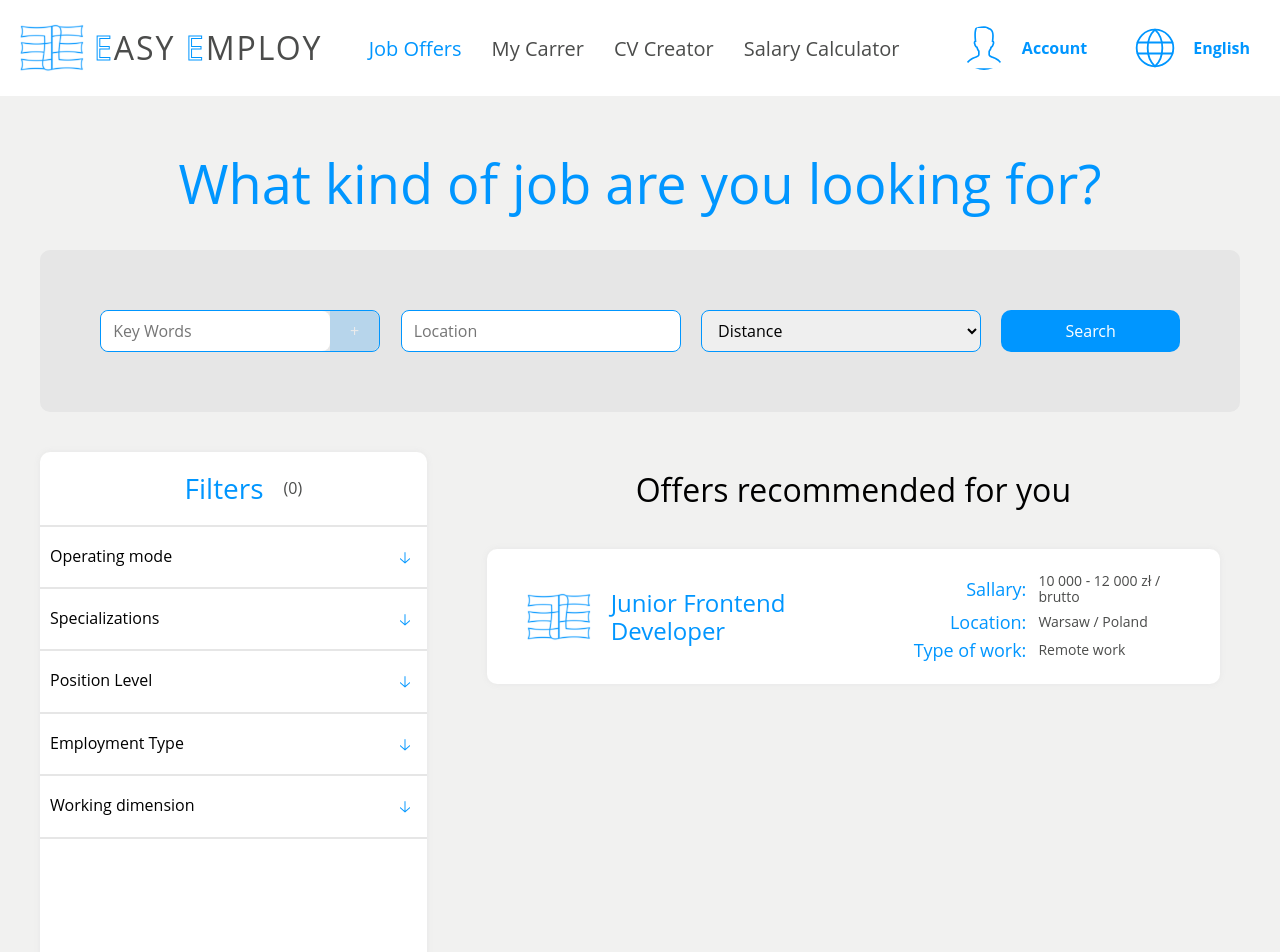
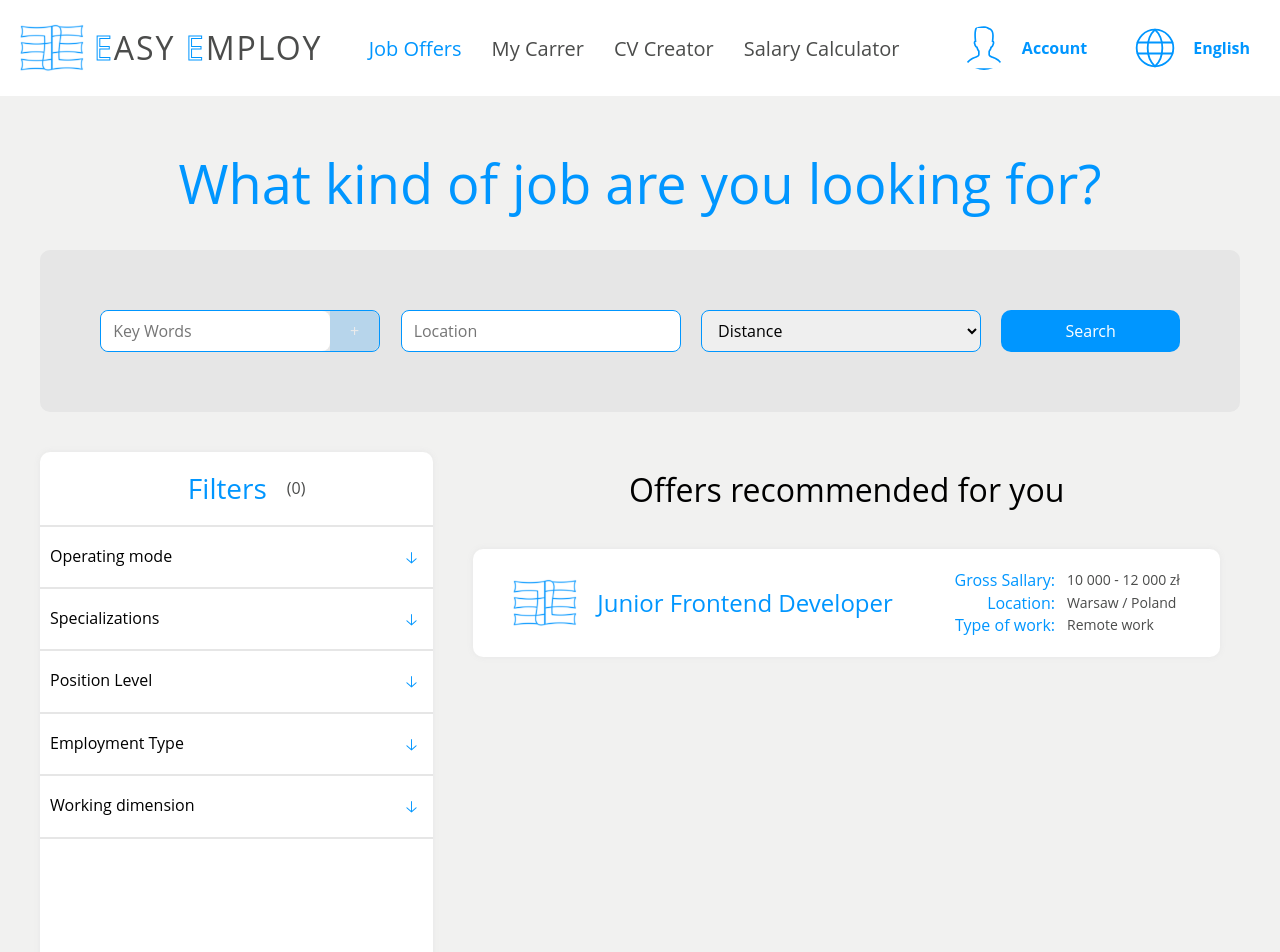
Before and after one commit to mizdebski77/Easy-Employ, a React (Create React App) app: page /Offers in a window 1280 px wide. Shown: the top 952 px of the page. Built offline with nearby package versions, Linux system fonts and the light colour scheme.

Commit message:
Offer tile styles changed

```diff
--- a/src/features/JobOffers/Offers/offers.tsx
+++ b/src/features/JobOffers/Offers/offers.tsx
@@ -16,8 +16,8 @@ export const Offers = () => {
                 <ContentWrapper>
                     <CaptionsContainer>
                         <OfferCaptionWrapper>
-                            <OfferCaptionTitle>Sallary:</OfferCaptionTitle>
-                            <OfferCaptionTContent>10 000 - 12 000 zł / brutto</OfferCaptionTContent>
+                            <OfferCaptionTitle>Gross Sallary:</OfferCaptionTitle>
+                            <OfferCaptionTContent>10 000 - 12 000 zł</OfferCaptionTContent>
                         </OfferCaptionWrapper>
 
                         <OfferCaptionWrapper>
--- a/src/features/JobOffers/Offers/styledOffers.ts
+++ b/src/features/JobOffers/Offers/styledOffers.ts
@@ -15,16 +15,16 @@ export const OffersTitle = styled.h2`
 
 export const OfferTile = styled(Link)`
     background: ${({ theme }) => theme.color.secondColor};
-    padding: 20px 40px;
+    padding: 20px ;
     border-radius: 10px;
     display: flex;
     justify-content: space-between;
-    gap: 32px;
+    gap: 20px;
     cursor: pointer;
     transition: 0.3s;
     box-shadow: 0 0 6px ${({ theme }) => theme.color.thirdColor};
     margin-bottom: 20px;
-    text-decoration: none;\
+    text-decoration: none;
     color: ${({theme}) => theme.color.fontSecond};
 
     &:hover {
@@ -95,7 +95,7 @@ export const OfferCaptionWrapper = styled.div`
 `;
 
 export const OfferCaptionTitle = styled.span`
-    font-size: 18px;
+    font-size: 16px;
     color: ${({ theme }) => theme.color.fontMain};
     min-width: 120px;
     text-align: right;
--- a/src/features/JobOffers/styledJobOffers.ts
+++ b/src/features/JobOffers/styledJobOffers.ts
@@ -5,6 +5,7 @@ export const Wrapper = styled.section`
     max-width: 1500px;
     margin: 0 auto;
     min-height: 100vh;
+    width: 100%;
 `;
 
 export const Title = styled.h1`
@@ -24,7 +25,7 @@ export const OffersContainer = styled.div`
     max-width: 1200px;
     margin: 40px auto;
     justify-content: center;
-    gap: 40px;
+    gap: 20px;
 
     @media (max-width: ${({ theme }) => theme.breakPoint.thirdBp}px){
         grid-template-columns: 1fr;
```
